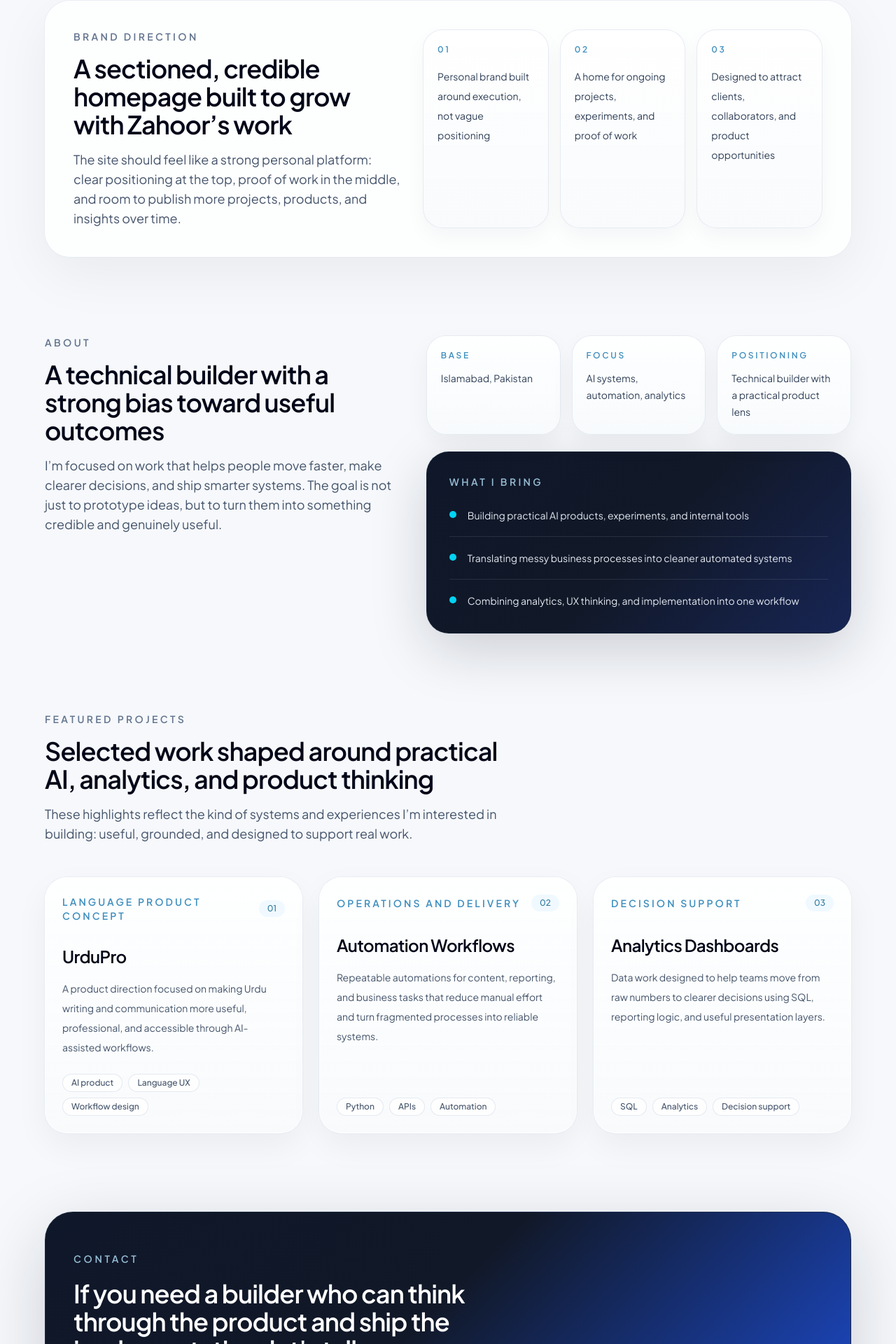
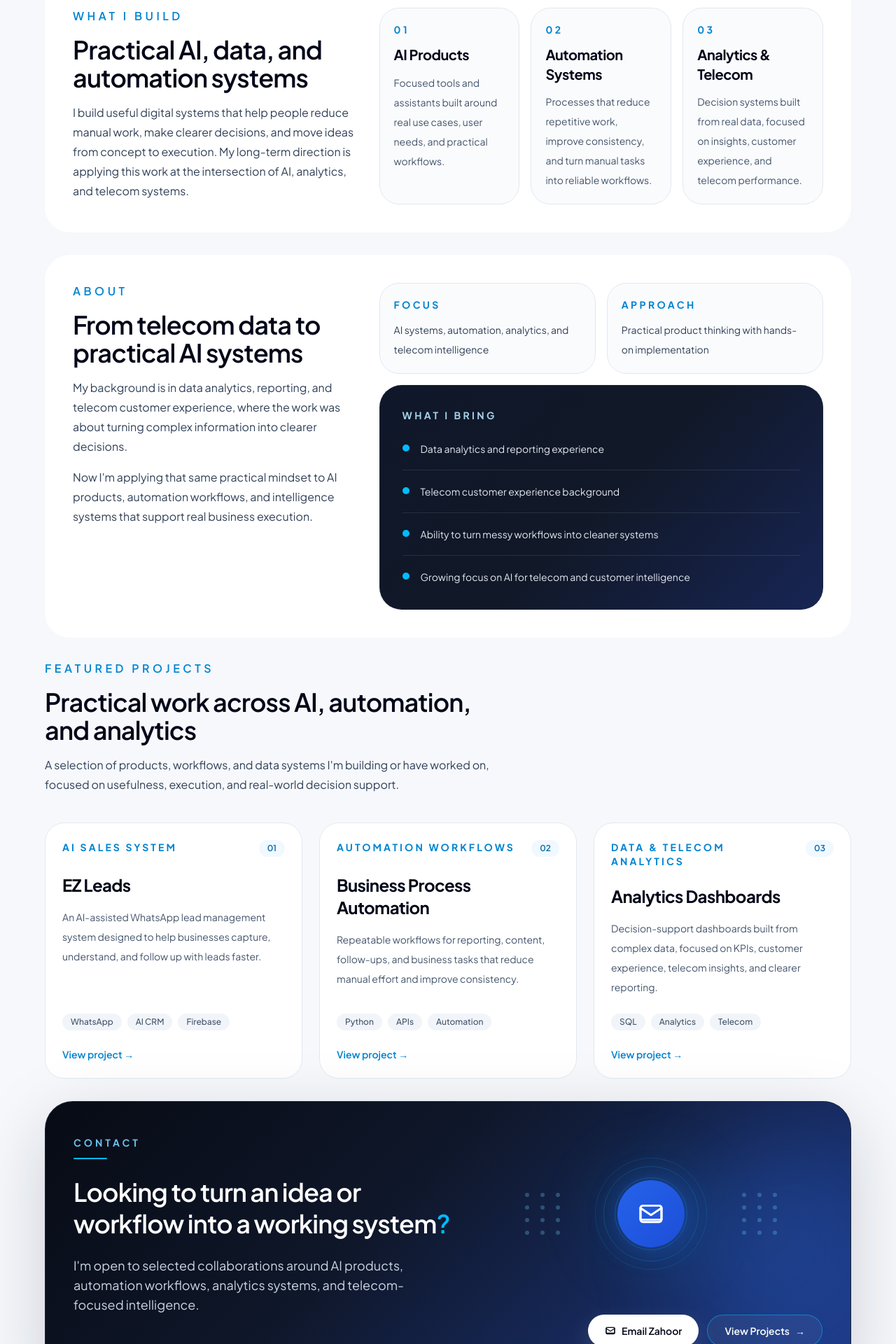
Before and after one commit to Zahoor-Ahmed/zahoor-personal-site, a Next.js app: page / in a window 1280 px wide. Shown: the part 660-2580 px from the top of the page at 70% size. Built offline with nearby package versions, Linux system fonts and the light colour scheme.

Commit message:
Redesign homepage sections with updated positioning, copy, and layouts.
Rebuild What I Build, About, Featured Projects, and Contact to match the new brand direction, centralize section spacing, and refresh hero messaging.

```diff
--- a/app/components/home/about-section.tsx
+++ b/app/components/home/about-section.tsx
@@ -1,35 +1,44 @@
-import { aboutPillars, credibilityPoints } from "@/app/data/home-content";
+import {
+  aboutHighlights,
+  aboutIntro,
+  aboutPillars,
+} from "@/app/data/home-content";
 import { SectionHeading } from "@/app/components/home/section-heading";
+import { homeSectionPaddingX } from "@/app/components/home/section-layout";
 
 export function AboutSection() {
   return (
-    <section id="about" className="px-4 py-12 sm:px-6 sm:py-14 lg:px-8">
-      <div className="mx-auto grid max-w-6xl gap-12 lg:grid-cols-[0.9fr_1.1fr] animate-fade-up-soft animation-delay-200">
+    <section id="about" className={homeSectionPaddingX}>
+      <div className="mx-auto max-w-6xl animate-fade-up-soft animation-delay-200">
+        <div className="grid gap-8 rounded-[2.25rem] bg-white px-6 py-8 sm:px-8 sm:py-10 lg:grid-cols-[0.78fr_1.22fr] lg:items-start lg:px-10">
           <SectionHeading
             eyebrow="About"
-          title="A technical builder with a strong bias toward useful outcomes"
-          description="I’m focused on work that helps people move faster, make clearer decisions, and ship smarter systems. The goal is not just to prototype ideas, but to turn them into something credible and genuinely useful."
+            eyebrowSizeClassName="text-[0.95rem] sm:text-base"
+            eyebrowClassName="font-bold tracking-[0.28em] text-sky-600"
+            title={aboutIntro.title}
+            descriptions={aboutIntro.paragraphs}
+            descriptionClassName="text-base leading-7 text-slate-700"
           />
 
-        <div className="space-y-6">
-          <div className="grid gap-4 sm:grid-cols-3">
-            {credibilityPoints.map((point) => (
+          <div className="space-y-4">
+            <div className="grid gap-4 sm:grid-cols-2">
+              {aboutHighlights.map((point) => (
                 <div
                   key={point.label}
-                className="rounded-[1.75rem] border border-slate-200/80 bg-[linear-gradient(180deg,rgba(255,255,255,0.9),rgba(248,250,252,0.9))] p-5 shadow-[0_14px_34px_rgba(15,23,42,0.05)] transition hover:-translate-y-0.5 hover:shadow-[0_22px_44px_rgba(56,189,248,0.10)]"
+                  className="rounded-[1.75rem] border border-slate-200 bg-slate-50/70 p-5"
                 >
-                <p className="text-xs font-semibold uppercase tracking-[0.22em] text-sky-700/75">
+                  <p className="text-sm font-bold uppercase tracking-[0.24em] text-sky-600">
                     {point.label}
                   </p>
-                <p className="mt-3 text-sm leading-6 text-slate-700">
+                  <p className="mt-3 text-sm leading-7 text-slate-700">
                     {point.value}
                   </p>
                 </div>
               ))}
             </div>
 
-          <div className="rounded-[2rem] border border-slate-800/80 bg-[linear-gradient(135deg,#0f172a,#111827_50%,#172554)] p-8 text-white shadow-[0_24px_80px_rgba(15,23,42,0.18)] transition hover:shadow-[0_28px_86px_rgba(29,78,216,0.18)]">
-            <p className="text-sm font-semibold uppercase tracking-[0.24em] text-sky-200/80">
+            <div className="rounded-[2rem] border border-slate-800/80 bg-[linear-gradient(135deg,#0f172a,#111827_50%,#172554)] p-6 text-white sm:p-8">
+              <p className="text-sm font-bold uppercase tracking-[0.24em] text-sky-200/90">
                 What I bring
               </p>
               <div className="mt-6 space-y-4">
@@ -38,7 +47,7 @@ export function AboutSection() {
                     key={pillar}
                     className="flex gap-4 border-t border-white/10 pt-4 first:border-t-0 first:pt-0"
                   >
-                  <span className="mt-2 h-2.5 w-2.5 rounded-full bg-cyan-400" />
+                    <span className="mt-2 h-2.5 w-2.5 shrink-0 rounded-full bg-sky-400" />
                     <p className="text-sm leading-7 text-slate-200">{pillar}</p>
                   </div>
                 ))}
@@ -46,6 +55,7 @@ export function AboutSection() {
             </div>
           </div>
         </div>
+      </div>
     </section>
   );
 }
--- a/app/components/home/brand-section.tsx
+++ b/app/components/home/brand-section.tsx
@@ -1,28 +1,35 @@
-import { brandSignals } from "@/app/data/home-content";
+import { buildAreas } from "@/app/data/home-content";
 import { SectionHeading } from "@/app/components/home/section-heading";
+import { homeSectionPaddingX } from "@/app/components/home/section-layout";
 
 export function BrandSection() {
   return (
-    <section className="px-4 pt-[30px] pb-12 sm:px-6 sm:pb-14 lg:px-8">
+    <section className={homeSectionPaddingX}>
       <div className="mx-auto max-w-6xl animate-fade-up-soft animation-delay-100">
-        <div className="grid gap-8 rounded-[2.25rem] border border-white/70 bg-white/78 px-6 py-8 shadow-[0_24px_80px_rgba(15,23,42,0.06)] ring-1 ring-slate-200/60 backdrop-blur-xl sm:px-8 sm:py-10 lg:grid-cols-[0.9fr_1.1fr] lg:px-10">
+        <div className="grid gap-8 rounded-[2.25rem] bg-white px-6 py-8 sm:px-8 sm:py-10 lg:grid-cols-[0.78fr_1.22fr] lg:items-start lg:px-10">
           <SectionHeading
-            eyebrow="Brand Direction"
-            title="A sectioned, credible homepage built to grow with Zahoor’s work"
-            description="The site should feel like a strong personal platform: clear positioning at the top, proof of work in the middle, and room to publish more projects, products, and insights over time."
+            eyebrow="What I Build"
+            eyebrowSizeClassName="text-[0.95rem] sm:text-base"
+            eyebrowClassName="font-bold tracking-[0.28em] text-sky-600"
+            title="Practical AI, data, and automation systems"
+            description="I build useful digital systems that help people reduce manual work, make clearer decisions, and move ideas from concept to execution. My long-term direction is applying this work at the intersection of AI, analytics, and telecom systems."
+            descriptionClassName="text-base leading-7 text-slate-700"
           />
 
           <div className="grid gap-4 sm:grid-cols-3">
-            {brandSignals.map((signal, index) => (
+            {buildAreas.map((area, index) => (
               <div
-                key={signal}
-                className="rounded-[1.75rem] border border-slate-200/80 bg-[linear-gradient(180deg,rgba(255,255,255,0.88),rgba(248,250,252,0.9))] p-5 shadow-[0_12px_30px_rgba(15,23,42,0.04)] transition hover:-translate-y-0.5 hover:shadow-[0_20px_40px_rgba(56,189,248,0.10)]"
+                key={area.title}
+                className="rounded-[1.75rem] border border-slate-200 bg-slate-50/70 p-5"
               >
-                <p className="text-xs font-semibold uppercase tracking-[0.22em] text-sky-700/75">
+                <p className="text-sm font-bold uppercase tracking-[0.24em] text-sky-600">
                   0{index + 1}
                 </p>
-                <p className="mt-4 text-sm leading-7 text-slate-700">
-                  {signal}
+                <h3 className="mt-3 text-lg font-bold leading-snug tracking-tight text-slate-950 sm:text-xl">
+                  {area.title}
+                </h3>
+                <p className="mt-3 text-sm leading-7 text-slate-600">
+                  {area.description}
                 </p>
               </div>
             ))}
--- a/app/components/home/cta-section.tsx
+++ b/app/components/home/cta-section.tsx
@@ -1,39 +1,106 @@
-import { ctaLinks } from "@/app/data/home-content";
+import { ctaContent, ctaLinks } from "@/app/data/home-content";
+import { homeSectionPaddingX } from "@/app/components/home/section-layout";
+
+function EnvelopeIcon({ className }: { className?: string }) {
+  return (
+    <svg
+      viewBox="0 0 24 24"
+      fill="none"
+      stroke="currentColor"
+      strokeWidth="1.75"
+      strokeLinecap="round"
+      strokeLinejoin="round"
+      className={className}
+      aria-hidden="true"
+    >
+      <rect x="3" y="5" width="18" height="14" rx="2" />
+      <path d="m3 7 9 6 9-6" />
+      <path d="M3 7v10h18V7" />
+    </svg>
+  );
+}
+
+function ContactGraphic() {
+  const dotGrid = (
+    <div className="flex gap-3 sm:gap-4">
+      {Array.from({ length: 3 }).map((_, column) => (
+        <div key={column} className="flex flex-col gap-3">
+          {Array.from({ length: 4 }).map((__, row) => (
+            <span
+              key={row}
+              className="h-1.5 w-1.5 rounded-full bg-sky-300/80"
+            />
+          ))}
+        </div>
+      ))}
+    </div>
+  );
+
+  return (
+    <div className="relative mx-auto flex h-48 w-full max-w-sm items-center justify-center sm:h-56">
+      <div className="absolute inset-0 flex items-center justify-between px-1 opacity-35 sm:px-3">
+        {dotGrid}
+        {dotGrid}
+      </div>
+
+      <div className="relative flex h-36 w-36 items-center justify-center sm:h-40 sm:w-40">
+        <span className="absolute inset-0 rounded-full border border-sky-400/15" />
+        <span className="absolute inset-3 rounded-full border border-sky-400/20" />
+        <span className="absolute inset-7 rounded-full border border-sky-400/25" />
+        <span className="absolute inset-0 rounded-full bg-sky-500/10 blur-2xl" />
+        <span className="relative flex h-20 w-20 items-center justify-center rounded-full bg-[linear-gradient(135deg,#2563eb,#1d4ed8)] shadow-[0_0_40px_rgba(37,99,235,0.45)] sm:h-24 sm:w-24">
+          <EnvelopeIcon className="h-9 w-9 text-white sm:h-10 sm:w-10" />
+        </span>
+      </div>
+    </div>
+  );
+}
 
 export function CtaSection() {
   return (
-    <section id="contact" className="px-4 py-12 sm:px-6 sm:py-14 lg:px-8">
+    <section id="contact" className={homeSectionPaddingX}>
       <div className="mx-auto max-w-6xl animate-fade-up-soft animation-delay-400">
-        <div className="overflow-hidden rounded-[2.5rem] border border-slate-800/80 bg-[linear-gradient(135deg,#0f172a,#111827_45%,#1d4ed8)] px-6 py-10 text-white shadow-[0_30px_100px_rgba(15,23,42,0.18)] sm:px-10 sm:py-14">
-          <div className="grid gap-10 lg:grid-cols-[1.1fr_0.9fr] lg:items-end">
-            <div className="space-y-5">
-              <p className="text-sm font-semibold uppercase tracking-[0.26em] text-sky-200/80">
+        <div className="relative overflow-hidden rounded-[2.5rem] border border-slate-800/80 bg-[linear-gradient(135deg,#070b14_0%,#0f172a_42%,#1e3a8a_100%)] px-6 py-10 text-white shadow-[0_30px_100px_rgba(15,23,42,0.18)] sm:px-10 sm:py-12">
+          <div className="pointer-events-none absolute -right-10 top-1/2 h-72 w-72 -translate-y-1/2 rounded-full bg-blue-500/20 blur-3xl" />
+
+          <div className="relative grid gap-10 lg:grid-cols-[1.05fr_0.95fr] lg:items-stretch">
+            <div className="space-y-6">
+              <div>
+                <p className="text-sm font-bold uppercase tracking-[0.28em] text-sky-300/90">
                   Contact
                 </p>
-              <h2 className="max-w-2xl text-3xl font-semibold tracking-tight sm:text-4xl">
-                If you need a builder who can think through the product and ship
-                the implementation, let&apos;s talk.
+                <span className="mt-3 block h-0.5 w-12 rounded-full bg-sky-400" />
+              </div>
+
+              <h2 className="max-w-xl text-3xl font-semibold leading-tight tracking-tight sm:text-4xl">
+                {ctaContent.title}
+                <span className="text-sky-400">?</span>
               </h2>
-              <p className="max-w-2xl text-base leading-7 text-slate-300 sm:text-lg">
-                I&apos;m open to selected opportunities across AI systems,
-                analytics-heavy products, automation workflows, and modern
-                digital experiences.
+
+              <p className="max-w-xl text-base leading-7 text-slate-300 sm:text-lg">
+                {ctaContent.description}
               </p>
             </div>
 
-            <div className="flex flex-col gap-3 sm:flex-row lg:justify-end">
+            <div className="flex flex-col justify-between gap-8">
+              <ContactGraphic />
+
+              <div className="flex flex-col gap-3 sm:flex-row sm:justify-end">
                 <a
                   href={ctaLinks[0].href}
-                className="inline-flex items-center justify-center rounded-full bg-white px-6 py-3 text-sm font-medium text-slate-950 shadow-[0_14px_34px_rgba(255,255,255,0.14)] transition hover:bg-slate-100"
+                  className="inline-flex items-center justify-center gap-2 rounded-full bg-white px-6 py-3 text-sm font-semibold text-slate-950 shadow-[0_14px_34px_rgba(255,255,255,0.14)] transition hover:bg-slate-100"
                 >
+                  <EnvelopeIcon className="h-4 w-4" />
                   {ctaLinks[0].label}
                 </a>
                 <a
                   href={ctaLinks[1].href}
-                className="inline-flex items-center justify-center rounded-full border border-white/20 bg-white/8 px-6 py-3 text-sm font-medium text-white transition hover:bg-white/12"
+                  className="inline-flex items-center justify-center gap-2 rounded-full border border-sky-400/50 bg-white/5 px-6 py-3 text-sm font-semibold text-white transition hover:bg-white/10"
                 >
                   {ctaLinks[1].label}
+                  <span aria-hidden="true">→</span>
                 </a>
+              </div>
             </div>
           </div>
         </div>
--- a/app/components/home/featured-projects.tsx
+++ b/app/components/home/featured-projects.tsx
@@ -1,32 +1,36 @@
 import { featuredProjects } from "@/app/data/home-content";
 import { SectionHeading } from "@/app/components/home/section-heading";
+import { homeSectionPaddingX } from "@/app/components/home/section-layout";
 
 export function FeaturedProjects() {
   return (
-    <section id="projects" className="px-4 py-12 sm:px-6 sm:py-14 lg:px-8">
-      <div className="mx-auto max-w-6xl space-y-12 animate-fade-up-soft animation-delay-300">
+    <section id="projects" className={homeSectionPaddingX}>
+      <div className="mx-auto max-w-6xl space-y-10 animate-fade-up-soft animation-delay-300">
         <SectionHeading
           eyebrow="Featured Projects"
-          title="Selected work shaped around practical AI, analytics, and product thinking"
-          description="These highlights reflect the kind of systems and experiences I’m interested in building: useful, grounded, and designed to support real work."
+          eyebrowSizeClassName="text-[0.95rem] sm:text-base"
+          eyebrowClassName="font-bold tracking-[0.28em] text-sky-600"
+          title="Practical work across AI, automation, and analytics"
+          description="A selection of products, workflows, and data systems I'm building or have worked on, focused on usefulness, execution, and real-world decision support."
+          descriptionClassName="max-w-2xl text-base leading-7 text-slate-700"
         />
 
         <div className="grid gap-6 lg:grid-cols-3">
           {featuredProjects.map((project, index) => (
             <article
               key={project.title}
-              className="group flex h-full flex-col rounded-[2rem] border border-white/70 bg-[linear-gradient(180deg,rgba(255,255,255,0.88),rgba(248,250,252,0.94))] p-6 shadow-[0_18px_48px_rgba(15,23,42,0.05)] ring-1 ring-slate-200/60 transition hover:-translate-y-1 hover:shadow-[0_30px_72px_rgba(56,189,248,0.12)]"
+              className="flex h-full flex-col rounded-[1.75rem] border border-slate-200 bg-white p-6"
             >
-              <div className="flex items-center justify-between">
-                <p className="text-sm font-semibold uppercase tracking-[0.22em] text-sky-700/75">
+              <div className="flex items-start justify-between gap-3">
+                <p className="text-xs font-bold uppercase tracking-[0.22em] text-sky-600 sm:text-sm">
                   {project.eyebrow}
                 </p>
-                <span className="rounded-full bg-sky-50 px-3 py-1 text-xs font-medium text-sky-800/80">
+                <span className="rounded-full bg-sky-50 px-3 py-1 text-xs font-semibold text-sky-700">
                   0{index + 1}
                 </span>
               </div>
 
-              <h3 className="mt-8 text-2xl font-semibold tracking-tight text-slate-950 transition group-hover:text-sky-800">
+              <h3 className="mt-6 text-xl font-bold tracking-tight text-slate-950 sm:text-2xl">
                 {project.title}
               </h3>
               <p className="mt-4 flex-1 text-sm leading-7 text-slate-600">
@@ -37,12 +41,19 @@ export function FeaturedProjects() {
                 {project.tags.map((tag) => (
                   <span
                     key={tag}
-                    className="rounded-full border border-slate-200/90 bg-white/80 px-3 py-1 text-xs font-medium text-slate-600"
+                    className="rounded-full bg-slate-100 px-3 py-1 text-xs font-medium text-slate-600"
                   >
                     {tag}
                   </span>
                 ))}
               </div>
+
+              <a
+                href={project.href}
+                className="mt-6 inline-flex items-center text-sm font-semibold text-sky-600 transition hover:text-sky-700"
+              >
+                View project →
+              </a>
             </article>
           ))}
         </div>
--- a/app/components/home/section-heading.tsx
+++ b/app/components/home/section-heading.tsx
@@ -1,25 +1,41 @@
 type SectionHeadingProps = {
   eyebrow: string;
   title: string;
-  description: string;
+  description?: string;
+  descriptions?: readonly string[];
+  eyebrowClassName?: string;
+  eyebrowSizeClassName?: string;
+  descriptionClassName?: string;
 };
 
 export function SectionHeading({
   eyebrow,
   title,
   description,
+  descriptions,
+  eyebrowClassName = "text-slate-500",
+  eyebrowSizeClassName = "text-sm",
+  descriptionClassName = "text-base leading-7 text-slate-600 sm:text-lg",
 }: SectionHeadingProps) {
+  const paragraphs = descriptions ?? (description ? [description] : []);
+
   return (
     <div className="max-w-2xl space-y-4">
-      <p className="text-sm font-semibold uppercase tracking-[0.24em] text-slate-500">
+      <p
+        className={`${eyebrowSizeClassName} font-semibold uppercase tracking-[0.24em] ${eyebrowClassName}`}
+      >
         {eyebrow}
       </p>
       <h2 className="text-3xl font-semibold tracking-tight text-slate-950 sm:text-4xl">
         {title}
       </h2>
-      <p className="text-base leading-7 text-slate-600 sm:text-lg">
-        {description}
-      </p>
+      <div className="space-y-4">
+        {paragraphs.map((paragraph) => (
+          <p key={paragraph} className={descriptionClassName}>
+            {paragraph}
+          </p>
+        ))}
+      </div>
     </div>
   );
 }
--- /dev/null
+++ b/app/components/home/section-layout.ts
@@ -0,0 +1,9 @@
+/** Horizontal padding shared by all home sections */
+export const homeSectionPaddingX = "px-4 sm:px-6 lg:px-8";
+
+/**
+ * Vertical gap between home sections.
+ * Change this one value to adjust spacing between Hero, What I Build, About, etc.
+ * Examples: gap-4 (16px), gap-5 (20px), gap-6 (24px), gap-8 (32px)
+ */
+export const homeSectionGap = "gap-8";
--- a/app/data/home-content.ts
+++ b/app/data/home-content.ts
@@ -11,56 +11,82 @@ export const heroHighlights = [
   "AI Training",
 ] as const;
 
-export const credibilityPoints = [
+export const aboutIntro = {
+  title: "From telecom data to practical AI systems",
+  paragraphs: [
+    "My background is in data analytics, reporting, and telecom customer experience, where the work was about turning complex information into clearer decisions.",
+    "Now I'm applying that same practical mindset to AI products, automation workflows, and intelligence systems that support real business execution.",
+  ],
+} as const;
+
+export const aboutHighlights = [
   {
-    label: "Base",
-    value: "Islamabad, Pakistan",
+    label: "Focus",
+    value: "AI systems, automation, analytics, and telecom intelligence",
   },
   {
-    label: "Focus",
-    value: "AI systems, automation, analytics",
-  },
-  {
-    label: "Positioning",
-    value: "Technical builder with a practical product lens",
+    label: "Approach",
+    value: "Practical product thinking with hands-on implementation",
   },
 ] as const;
 
 export const aboutPillars = [
-  "Building practical AI products, experiments, and internal tools",
-  "Translating messy business processes into cleaner automated systems",
-  "Combining analytics, UX thinking, and implementation into one workflow",
+  "Data analytics and reporting experience",
+  "Telecom customer experience background",
+  "Ability to turn messy workflows into cleaner systems",
+  "Growing focus on AI for telecom and customer intelligence",
 ] as const;
 
-export const brandSignals = [
-  "Personal brand built around execution, not vague positioning",
-  "A home for ongoing projects, experiments, and proof of work",
-  "Designed to attract clients, collaborators, and product opportunities",
+export const buildAreas = [
+  {
+    title: "AI Products",
+    description:
+      "Focused tools and assistants built around real use cases, user needs, and practical workflows.",
+  },
+  {
+    title: "Automation Systems",
+    description:
+      "Processes that reduce repetitive work, improve consistency, and turn manual tasks into reliable workflows.",
+  },
+  {
+    title: "Analytics & Telecom",
+    description:
+      "Decision systems built from real data, focused on insights, customer experience, and telecom performance.",
+  },
 ] as const;
 
 export const featuredProjects = [
   {
-    title: "UrduPro",
-    eyebrow: "Language product concept",
+    title: "EZ Leads",
+    eyebrow: "AI Sales System",
     description:
-      "A product direction focused on making Urdu writing and communication more useful, professional, and accessible through AI-assisted workflows.",
-    tags: ["AI product", "Language UX", "Workflow design"],
+      "An AI-assisted WhatsApp lead management system designed to help businesses capture, understand, and follow up with leads faster.",
+    tags: ["WhatsApp", "AI CRM", "Firebase"],
+    href: "#",
   },
   {
-    title: "Automation Workflows",
-    eyebrow: "Operations and delivery",
+    title: "Business Process Automation",
+    eyebrow: "Automation Workflows",
     description:
-      "Repeatable automations for content, reporting, and business tasks that reduce manual effort and turn fragmented processes into reliable systems.",
+      "Repeatable workflows for reporting, content, follow-ups, and business tasks that reduce manual effort and improve consistency.",
     tags: ["Python", "APIs", "Automation"],
+    href: "#",
   },
   {
     title: "Analytics Dashboards",
-    eyebrow: "Decision support",
+    eyebrow: "Data & Telecom Analytics",
     description:
-      "Data work designed to help teams move from raw numbers to clearer decisions using SQL, reporting logic, and useful presentation layers.",
-    tags: ["SQL", "Analytics", "Decision support"],
+      "Decision-support dashboards built from complex data, focused on KPIs, customer experience, telecom insights, and clearer reporting.",
+    tags: ["SQL", "Analytics", "Telecom"],
+    href: "#",
   },
 ] as const;
+
+export const ctaContent = {
+  title: "Looking to turn an idea or workflow into a working system",
+  description:
+    "I'm open to selected collaborations around AI products, automation workflows, analytics systems, and telecom-focused intelligence.",
+} as const;
 
 export const ctaLinks = [
   {
--- a/app/page.tsx
+++ b/app/page.tsx
@@ -5,18 +5,21 @@ import { FeaturedProjects } from "@/app/components/home/featured-projects";
 import { Footer } from "@/app/components/home/footer";
 import { HeroSection } from "@/app/components/home/hero-section";
 import { Navbar } from "@/app/components/home/navbar";
+import { homeSectionGap } from "@/app/components/home/section-layout";
 import { navLinks } from "@/app/data/home-content";
 
 export default function Home() {
   return (
     <main className="relative overflow-x-clip">
       <Navbar links={navLinks} />
+      <div className={`flex flex-col ${homeSectionGap}`}>
         <HeroSection />
         <BrandSection />
         <AboutSection />
         <FeaturedProjects />
         <CtaSection />
         <Footer />
+      </div>
     </main>
   );
 }
```
Also changed, not shown: app/components/home/footer.tsx (+8 -2 lines), app/components/home/hero-section.tsx (+5 -3 lines). Lines whose indentation alone changed are shown as unchanged.
